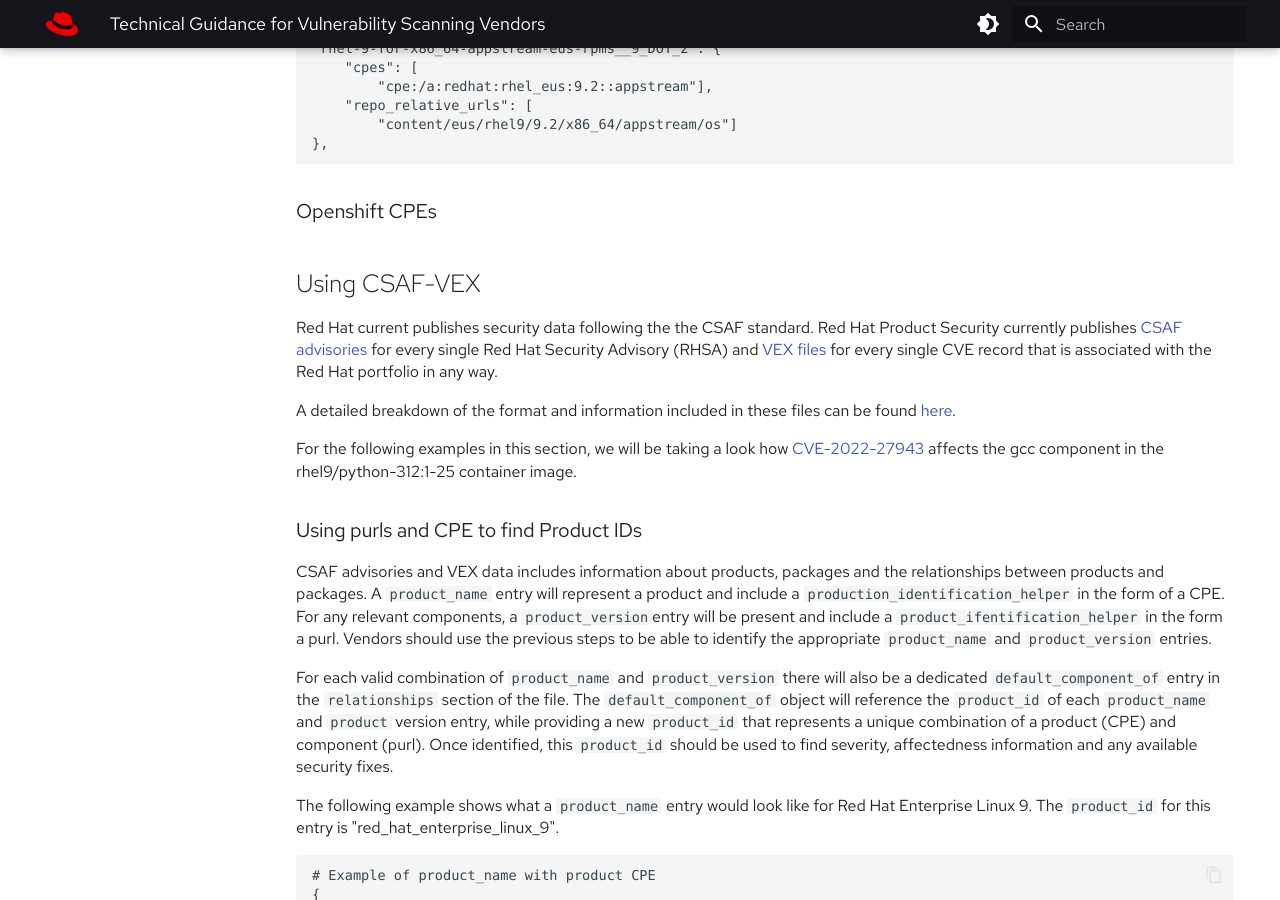
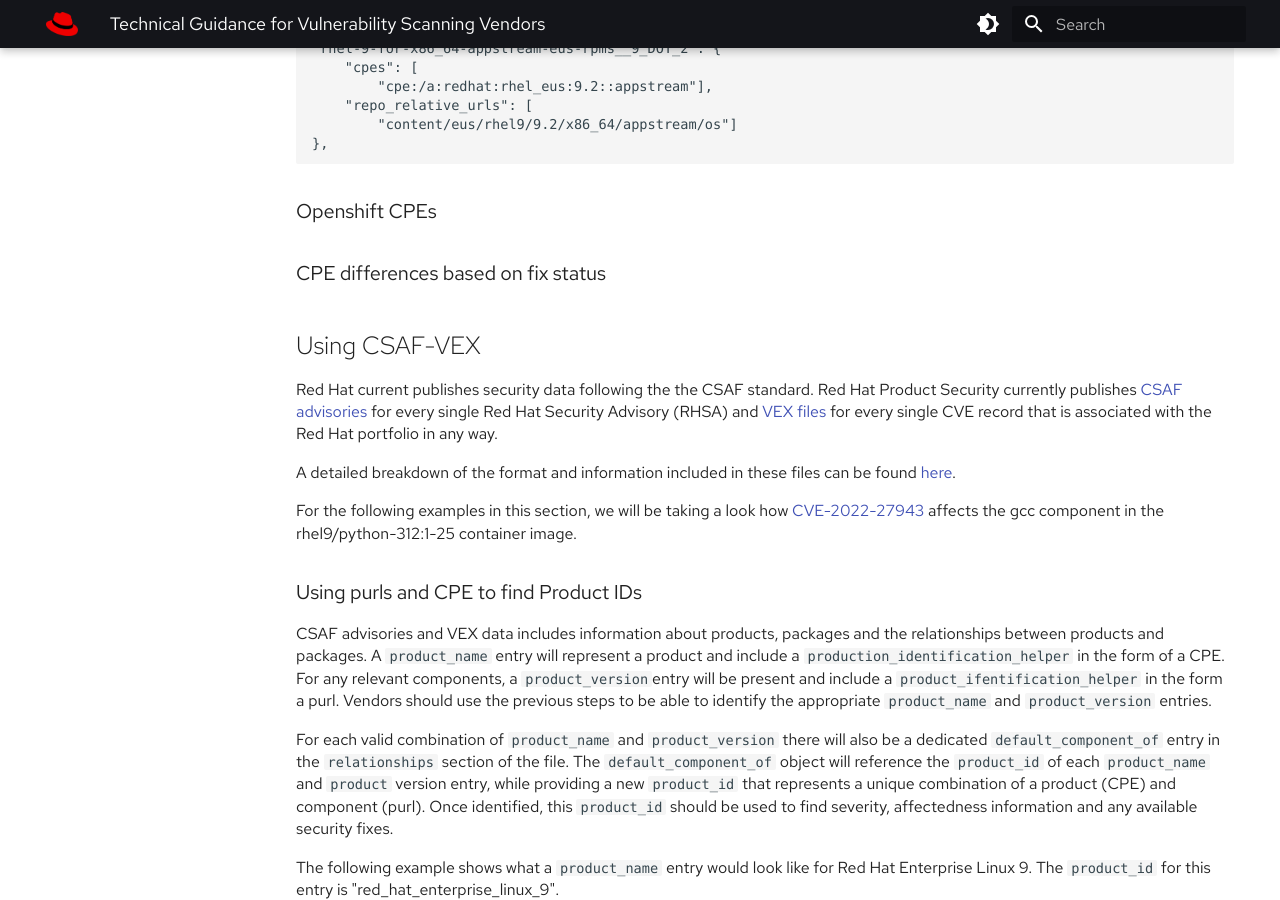
Before and after one commit to RedHatProductSecurity/security-data-guidelines, an MkDocs documentation site: the page built from docs/scanning-vendors.md, in a window 1280 px wide and 900 px high, scrolled down 3894 px. Built offline with MkDocs 1.6.1 and Material for MkDocs 9.7.7, drawn with Linux system fonts in a browser that asks for light colours; some web fonts are replaced.

Commit message:
Update scanning-vendors.md

```diff
--- a/docs/scanning-vendors.md
+++ b/docs/scanning-vendors.md
@@ -189,6 +189,9 @@ both the set of related CPEs and the list of repository relative URLs. The repos
 ### Openshift CPEs
 <!-- TODO: Add information on how to determine CPEs for container first content -->
 
+### CPE differences based on fix status
+<!-- TODO: Add https://issues.redhat.com/browse/SECDATA-811 -->
+
 ## Using CSAF-VEX
 Red Hat current publishes security data following the the CSAF standard. Red Hat Product Security currently publishes
 [CSAF advisories](https://security.access.redhat.com/data/csaf/v2/advisories/) for every single Red Hat Security Advisory
@@ -314,6 +317,7 @@ component in the `vulnerabilities`section of the document. Each product/componen
 
 CVEs should be reported as follows, based on the `product_status` for the product/component pair.
 
+<!-- https://issues.redhat.com/browse/SECDATA-696 and https://issues.redhat.com/browse/SECDATA-744-->
 <!-- TODO: Add text about old CVEs that may not have a product match -->
 <!-- TODO: Add column to table about product information -->
 
```
